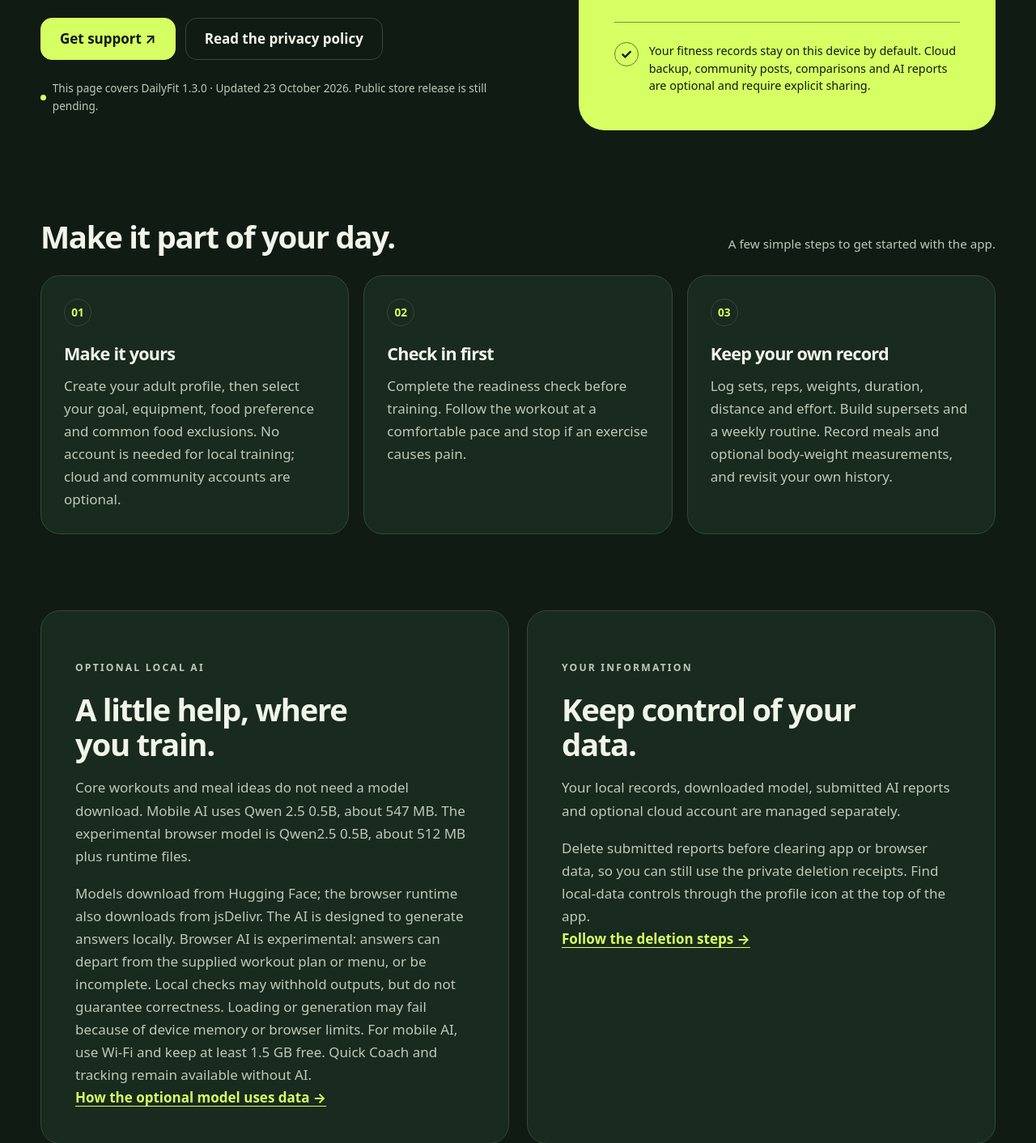
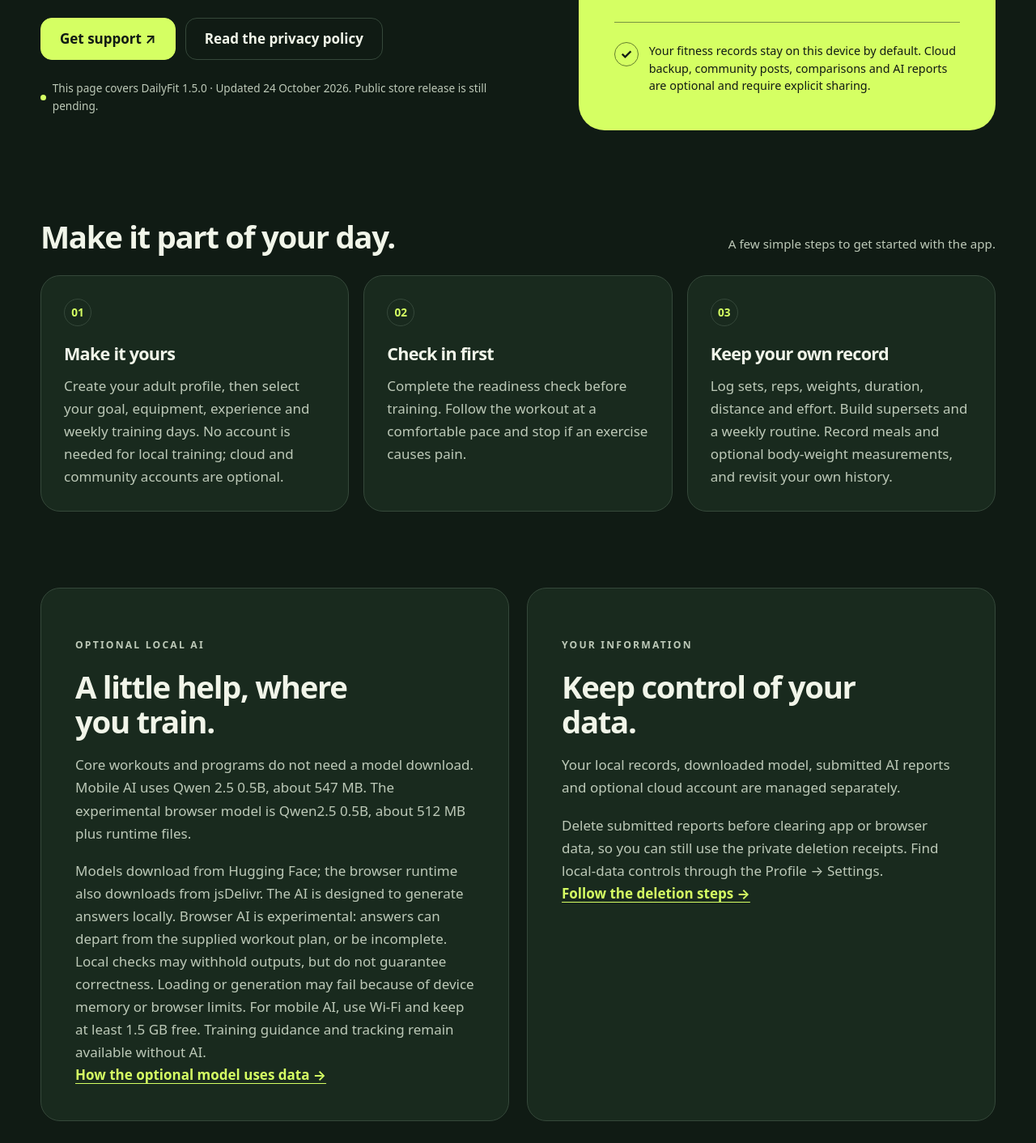
Before and after one commit to prxem-stack/privacy, a plain HTML site: page dailyfit/index.html in a window 1280 px wide. Shown: the part 550-1962 px from the top of the page at 81% size. Drawn offline with Linux system fonts and the light colour scheme.

Commit message:
Update DailyFit 1.5 community, navigation and privacy disclosures

```diff
--- a/dailyfit/index.html
+++ b/dailyfit/index.html
@@ -26,7 +26,7 @@
           <h1 id="page-title">A routine that fits your day.</h1>
           <p class="lead">Free workouts, exercise demonstrations, daily meal ideas and a journal that stays with you. No ads or subscription.</p>
           <div class="actions"><a class="button" href="mailto:premharsh.official@gmail.com">Get support <span aria-hidden="true">&nbsp;↗</span></a><a class="button secondary" href="privacy.html">Read the privacy policy</a></div>
-          <p class="testing">This page covers DailyFit 1.3.0 · Updated 23 October 2026. Public store release is still pending.</p>
+          <p class="testing">This page covers DailyFit 1.5.0 · Updated 24 October 2026. Public store release is still pending.</p>
         </div>
         <div class="routine-card">
           <p class="eyebrow">Your daily practice</p>
@@ -39,15 +39,15 @@
     <section class="section container" aria-labelledby="start-title">
       <div class="section-header"><h2 id="start-title">Make it part of your day.</h2><p>A few simple steps to get started with the app.</p></div>
       <div class="grid-three">
-        <article class="card"><span class="number" aria-hidden="true">01</span><h3>Make it yours</h3><p>Create your adult profile, then select your goal, equipment, food preference and common food exclusions. No account is needed for local training; cloud and community accounts are optional.</p></article>
+        <article class="card"><span class="number" aria-hidden="true">01</span><h3>Make it yours</h3><p>Create your adult profile, then select your goal, equipment, experience and weekly training days. No account is needed for local training; cloud and community accounts are optional.</p></article>
         <article class="card"><span class="number" aria-hidden="true">02</span><h3>Check in first</h3><p>Complete the readiness check before training. Follow the workout at a comfortable pace and stop if an exercise causes pain.</p></article>
         <article class="card"><span class="number" aria-hidden="true">03</span><h3>Keep your own record</h3><p>Log sets, reps, weights, duration, distance and effort. Build supersets and a weekly routine. Record meals and optional body-weight measurements, and revisit your own history.</p></article>
       </div>
     </section>
     <section class="section container" aria-labelledby="help-title">
       <div class="split">
-        <article class="support-panel"><p class="eyebrow">Optional local AI</p><h2 id="help-title">A little help, where you train.</h2><p>Core workouts and meal ideas do not need a model download. Mobile AI uses Qwen 2.5 0.5B, about 547 MB. The experimental browser model is Qwen2.5 0.5B, about 512 MB plus runtime files.</p><p>Models download from Hugging Face; the browser runtime also downloads from jsDelivr. The AI is designed to generate answers locally. Browser AI is experimental: answers can depart from the supplied workout plan or menu, or be incomplete. Local checks may withhold outputs, but do not guarantee correctness. Loading or generation may fail because of device memory or browser limits. For mobile AI, use Wi-Fi and keep at least 1.5 GB free. Quick Coach and tracking remain available without AI.</p><a class="text-link" href="privacy.html#optional-ai-model">How the optional model uses data →</a></article>
-        <article class="support-panel"><p class="eyebrow">Your information</p><h2>Keep control of your data.</h2><p>Your local records, downloaded model, submitted AI reports and optional cloud account are managed separately.</p><p>Delete submitted reports before clearing app or browser data, so you can still use the private deletion receipts. Find local-data controls through the profile icon at the top of the app.</p><a class="text-link" href="deletion.html">Follow the deletion steps →</a></article>
+        <article class="support-panel"><p class="eyebrow">Optional local AI</p><h2 id="help-title">A little help, where you train.</h2><p>Core workouts and programs do not need a model download. Mobile AI uses Qwen 2.5 0.5B, about 547 MB. The experimental browser model is Qwen2.5 0.5B, about 512 MB plus runtime files.</p><p>Models download from Hugging Face; the browser runtime also downloads from jsDelivr. The AI is designed to generate answers locally. Browser AI is experimental: answers can depart from the supplied workout plan, or be incomplete. Local checks may withhold outputs, but do not guarantee correctness. Loading or generation may fail because of device memory or browser limits. For mobile AI, use Wi-Fi and keep at least 1.5 GB free. Training guidance and tracking remain available without AI.</p><a class="text-link" href="privacy.html#optional-ai-model">How the optional model uses data →</a></article>
+        <article class="support-panel"><p class="eyebrow">Your information</p><h2>Keep control of your data.</h2><p>Your local records, downloaded model, submitted AI reports and optional cloud account are managed separately.</p><p>Delete submitted reports before clearing app or browser data, so you can still use the private deletion receipts. Find local-data controls through the Profile → Settings.</p><a class="text-link" href="deletion.html">Follow the deletion steps →</a></article>
       </div>
     </section>
     <section class="section container" aria-labelledby="features-title">
```
